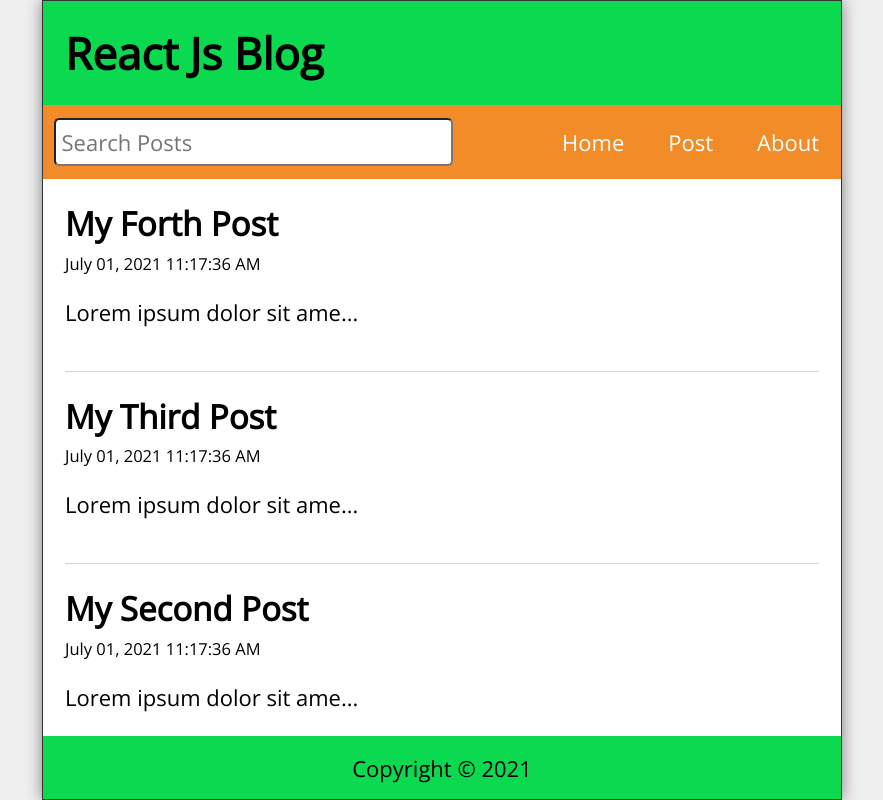
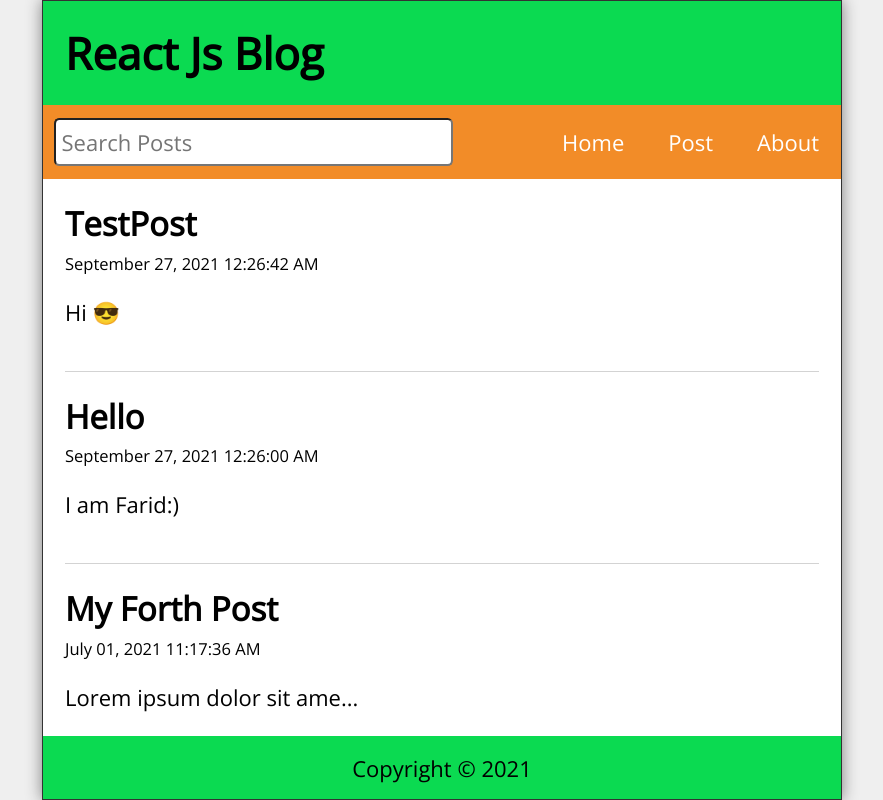
Before and after one commit to farid555/react-blog, a React (Create React App) app: page / in a window 1280 px wide. Shown: the whole page, without its empty margins (198-1081 px from the left). Built offline with nearby package versions, Linux system fonts and the light colour scheme; data requests are answered from the project's data file.

Commit message:
axios post

```diff
--- a/data/db.json
+++ b/data/db.json
@@ -23,6 +23,18 @@
       "title": "My Forth Post",
       "datetime": "July 01, 2021 11:17:36 AM",
       "body": "Lorem ipsum dolor sit amet consectetur adipisicing elit. Quis consequatur expedita, assumenda similique non optio! Modi nesciunt excepturi corrupti atque blanditiis quo nobis, non optio quae possimus illum exercitationem ipsa!"
+    },
+    {
+      "id": 5,
+      "title": "Hello",
+      "datetime": "September 27, 2021 12:26:00 AM",
+      "body": "I am Farid:)"
+    },
+    {
+      "id": 6,
+      "title": "TestPost",
+      "datetime": "September 27, 2021 12:26:42 AM",
+      "body": "Hi 😎"
     }
   ]
 }
--- a/src/App.js
+++ b/src/App.js
@@ -48,16 +48,22 @@ function App() {
     setSearchResults(filterResults.reverse());
   }, [posts, search])
 
-  const handleSubmit = (e) => {
+  const handleSubmit = async (e) => {
     e.preventDefault();
     const id = posts.length ? posts[posts.length - 1].id + 1 : 1;
     const datetime = format(new Date(), 'MMMM dd, yyyy pp');
     const newPost = { id, title: postTitle, datetime, body: postBody };
-    const allPosts = [...posts, newPost];
-    setPosts(allPosts);
-    setPostTitle('');
-    setPostBody('');
-    history.push('/')
+
+    try {
+      const response = await api.post('/posts', newPost)
+      const allPosts = [...posts, response.data];
+      setPosts(allPosts);
+      setPostTitle('');
+      setPostBody('');
+      history.push('/')
+    } catch (err) {
+      console.log(`Error: ${err.message}`);
+    }
   }
 
   const handleDelete = (id) => {
```
Lines whose indentation alone changed are shown as unchanged.
